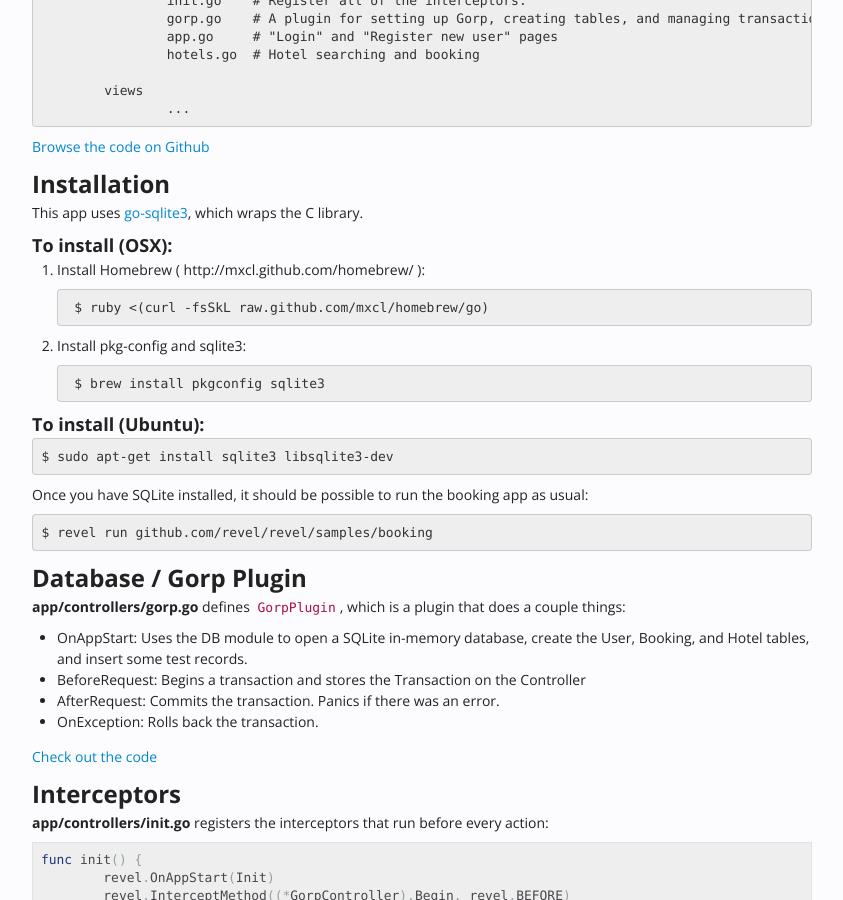
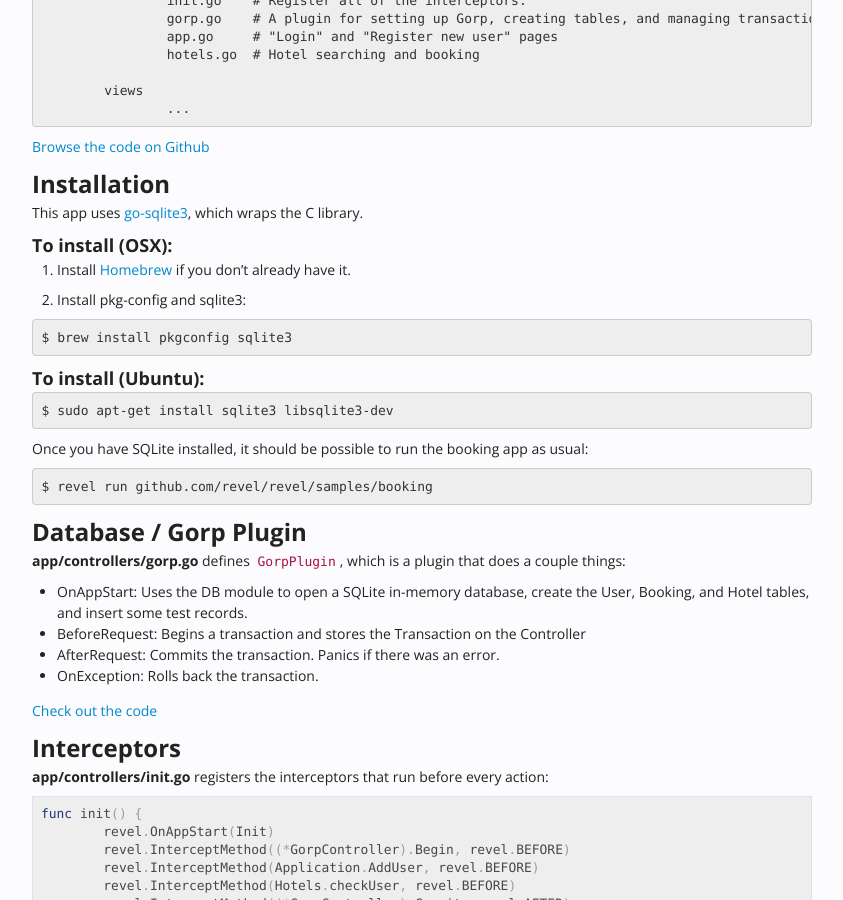
Before and after one commit to revel/revel.github.io, a Jekyll site: the page built from samples/booking.md, in a window 1280 px wide and 900 px high, scrolled down 444 px. Shown: the whole window, without its empty margins (298-1141 px from the left). Built offline with Jekyll 4.4.1, drawn with Linux system fonts in a browser that asks for light colours.

Commit message:
Fix non-kramdown style code blocks

````diff
--- a/samples/booking.md
+++ b/samples/booking.md
@@ -37,17 +37,13 @@ C library.
 
 ### To install (OSX):
 
-1. Install Homebrew ( http://mxcl.github.com/homebrew/ ):
-
-	```sh
-	$ ruby <(curl -fsSkL raw.github.com/mxcl/homebrew/go)
-	```
+1. Install [Homebrew](http://mxcl.github.com/homebrew/) if you don't already have it.
 
 2. Install pkg-config and sqlite3:
 
-	```sh
-	$ brew install pkgconfig sqlite3
-	```
+~~~
+$ brew install pkgconfig sqlite3
+~~~
 
 ### To install (Ubuntu):
 
````
